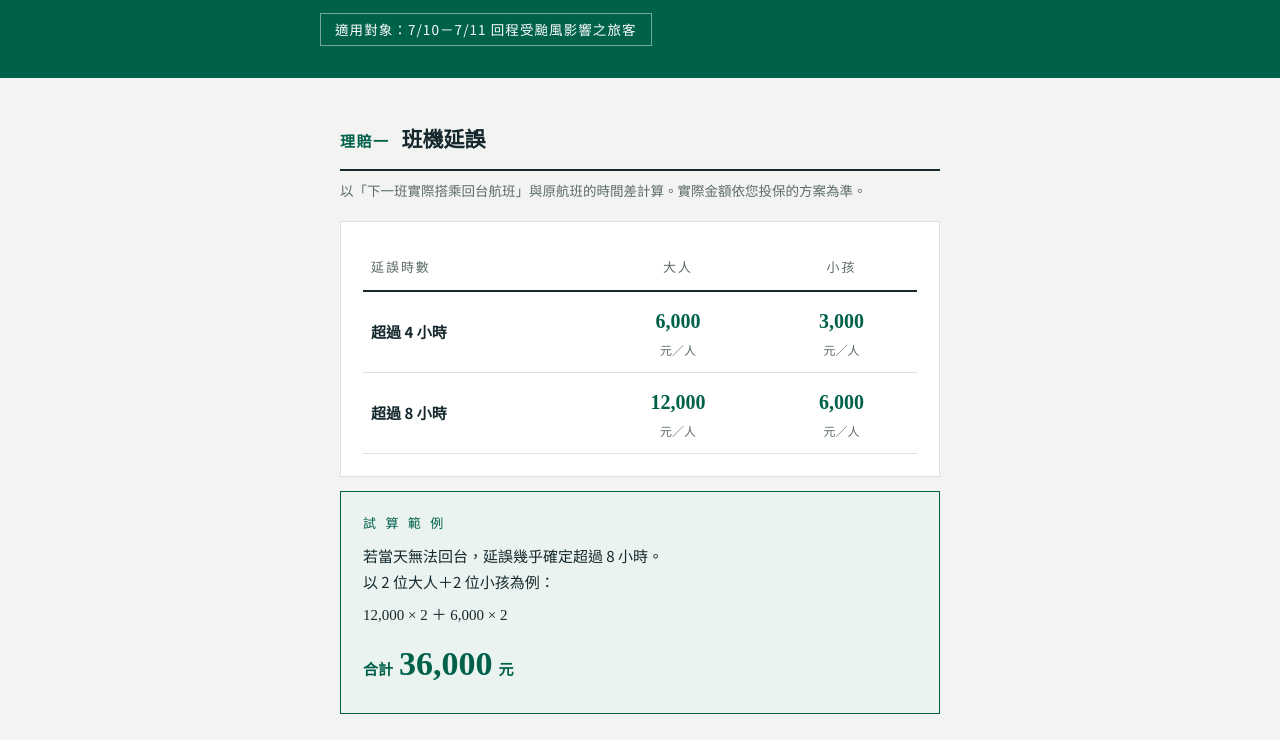
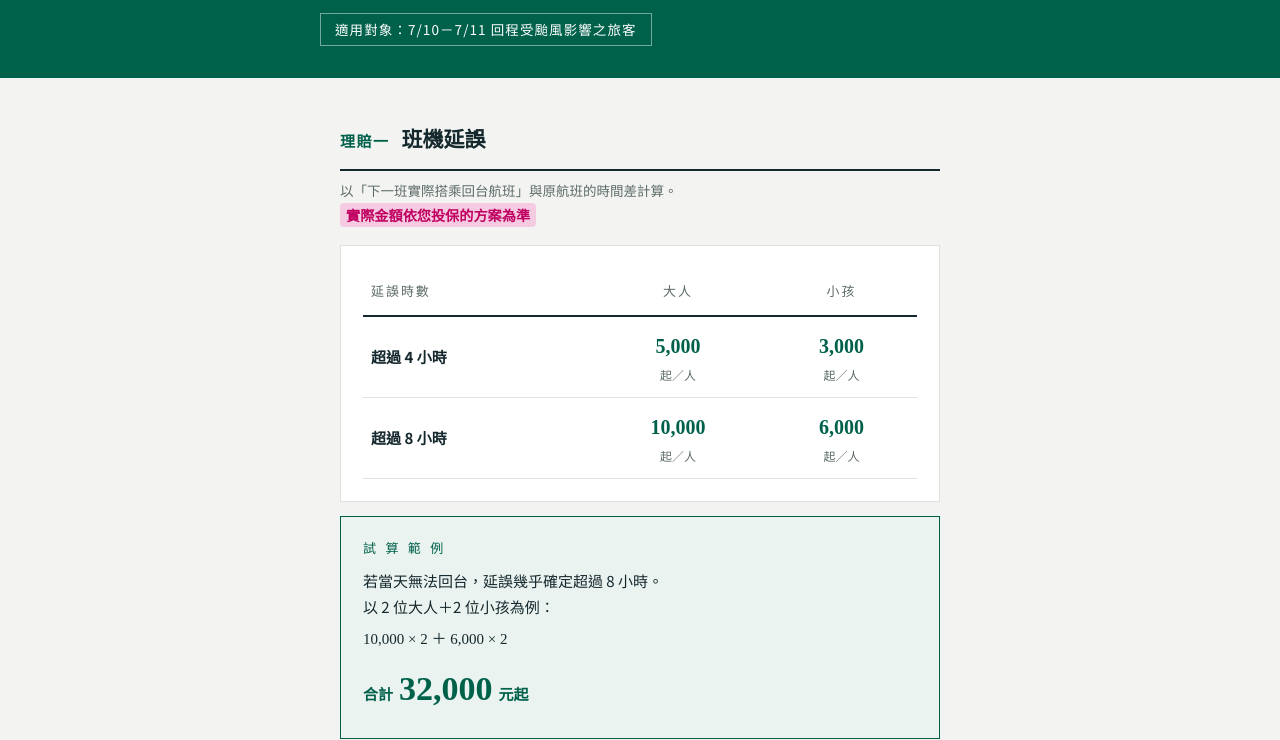
Before and after one commit to kevinyicheng/typhoon-delay-claim, a plain HTML site: page index.html in a window 1280 px wide. Shown: the part 224-964 px from the top of the page. Drawn offline with Linux system fonts and the light colour scheme.

Commit message:
fix: 班機延誤理賠金額改為大人5000/10000起、小孩3000/6000起；disclaimer 螢光粉底加粗

```diff
--- a/index.html
+++ b/index.html
@@ -223,7 +223,7 @@ footer b{color:var(--ink);}
     <span class="no">理賠一</span>
     <h2>班機延誤</h2>
   </div>
-  <p class="sec-note">以「下一班實際搭乘回台航班」與原航班的時間差計算。實際金額依您投保的方案為準。</p>
+  <p class="sec-note">以「下一班實際搭乘回台航班」與原航班的時間差計算。<br><strong style="font-size:1.05em;background:rgba(255,20,147,0.18);padding:2px 6px;border-radius:4px;color:#c00060;">實際金額依您投保的方案為準</strong></p>
 
   <div class="card">
     <table>
@@ -237,13 +237,13 @@ footer b{color:var(--ink);}
       <tbody>
         <tr>
           <th>超過 4 小時</th>
-          <td><span class="num">6,000</span><small>元／人</small></td>
-          <td><span class="num">3,000</span><small>元／人</small></td>
+          <td><span class="num">5,000</span><small>起／人</small></td>
+          <td><span class="num">3,000</span><small>起／人</small></td>
         </tr>
         <tr>
           <th>超過 8 小時</th>
-          <td><span class="num">12,000</span><small>元／人</small></td>
-          <td><span class="num">6,000</span><small>元／人</small></td>
+          <td><span class="num">10,000</span><small>起／人</small></td>
+          <td><span class="num">6,000</span><small>起／人</small></td>
         </tr>
       </tbody>
     </table>
@@ -252,8 +252,8 @@ footer b{color:var(--ink);}
   <div class="calc">
     <div class="t">試 算 範 例</div>
     <div class="formula">若當天無法回台，延誤幾乎確定超過 8 小時。<br>以 2 位大人＋2 位小孩為例：</div>
-    <div class="formula num">12,000 × 2 ＋ 6,000 × 2</div>
-    <div class="total"><small>合計</small>36,000<small style="margin-left:6px">元</small></div>
+    <div class="formula num">10,000 × 2 ＋ 6,000 × 2</div>
+    <div class="total"><small>合計</small>32,000<small style="margin-left:6px">元起</small></div>
   </div>
 </section>
 
```
